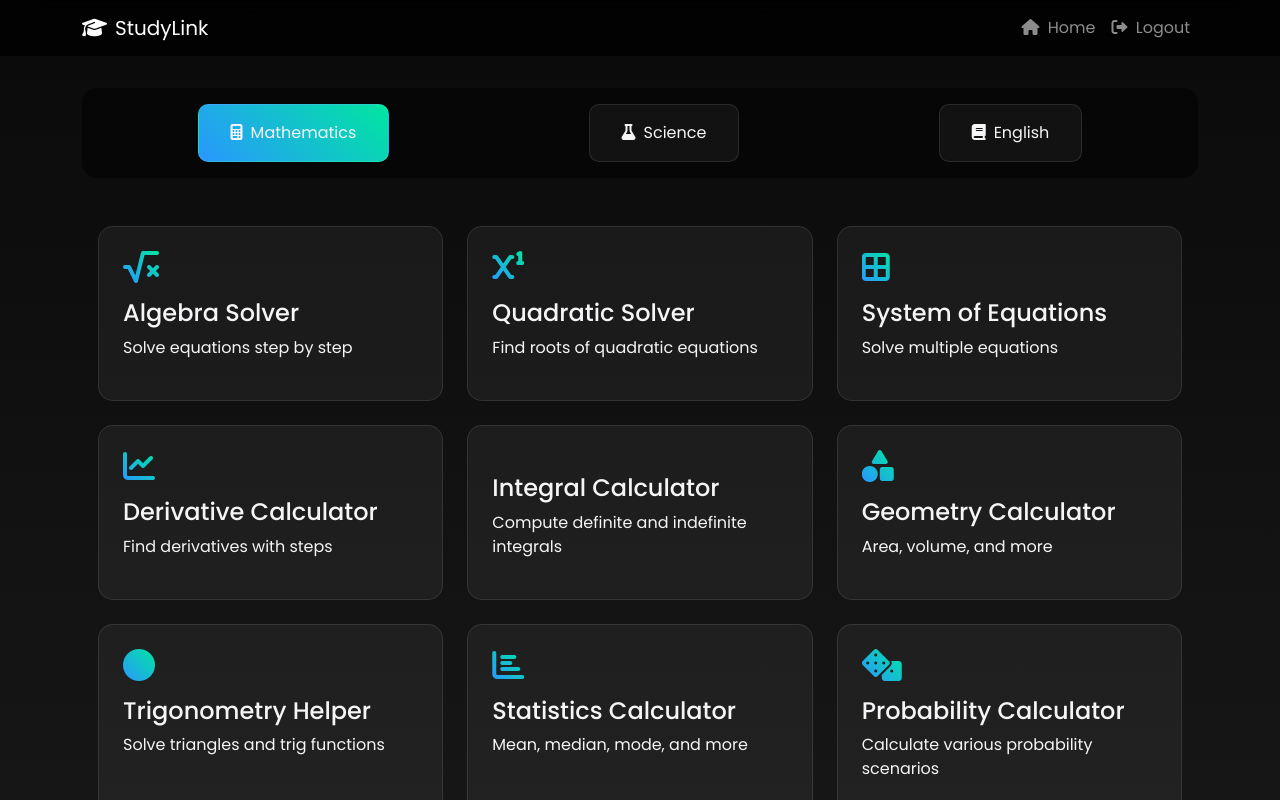
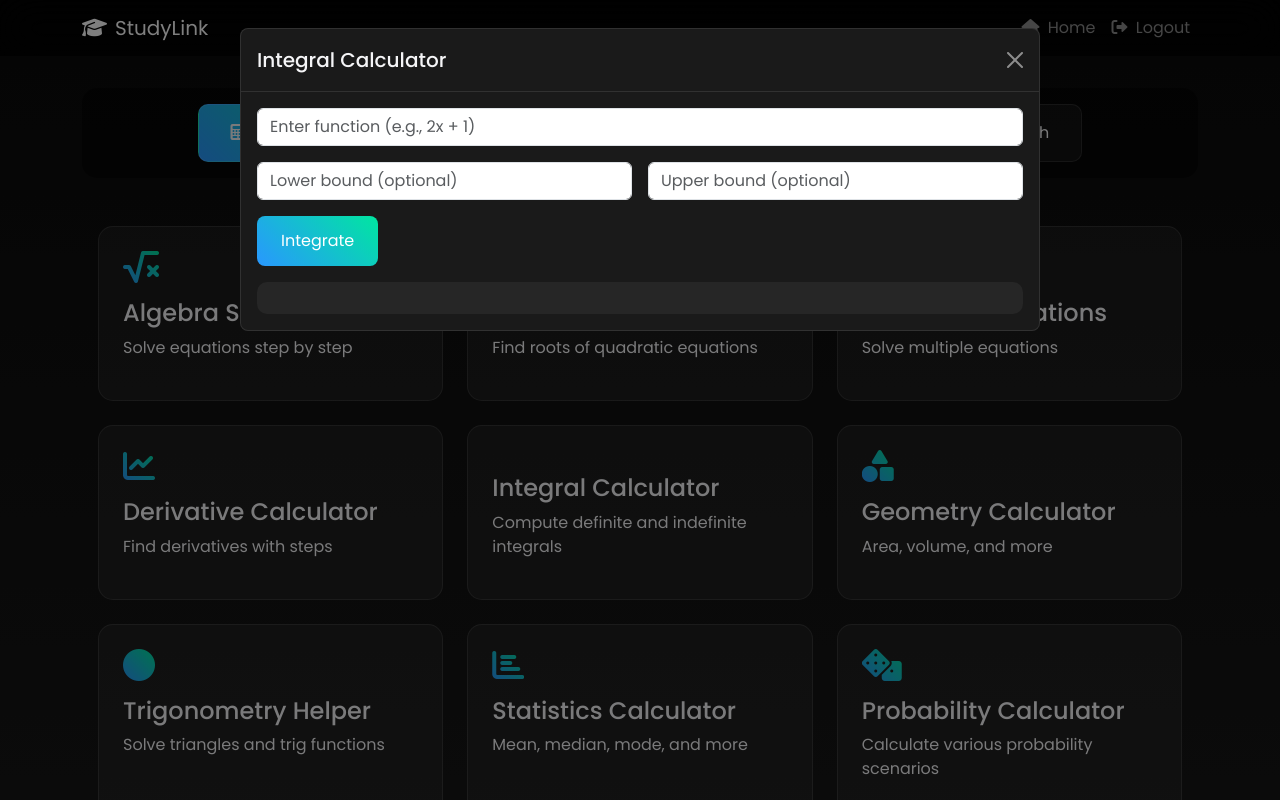
Before and after one commit to website-deployer/studylink, a website: page views/aihelp.html in a window 1280 px wide. Both pictures are taken after a click on the element 639 px from the left and 512 px from the top of the page. Shown: the top 800 px of the page. Drawn offline with nearby package versions, Linux system fonts and the light colour scheme.

Commit message:
PLS FINAL

```diff
--- a/views/aihelp.html
+++ b/views/aihelp.html
@@ -405,12 +405,13 @@
                 const modalTitle = document.querySelector('.modal-title');
                 const modalBody = document.querySelector('.modal-body');
 
-                modalTitle.textContent = document.querySelector(`[onclick="openTool('${toolId}')"] h3`).textContent;
+                modalTitle.textContent = document.querySelector(`[onclick="openTool('${toolId}')"] h4`).textContent;
 
                 if (toolImplementations[toolId]) {
                     toolImplementations[toolId].init(modalBody);
                 }
 
+                const toolModal = new bootstrap.Modal(document.getElementById('toolModal'));
                 toolModal.show();
             };
 
```
